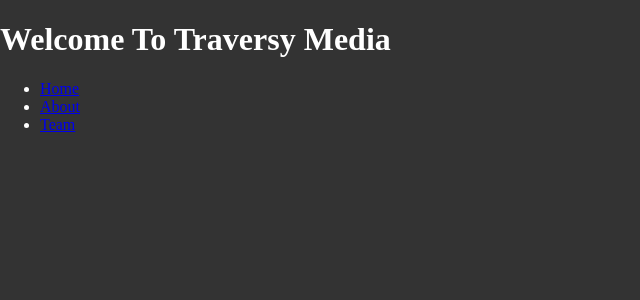
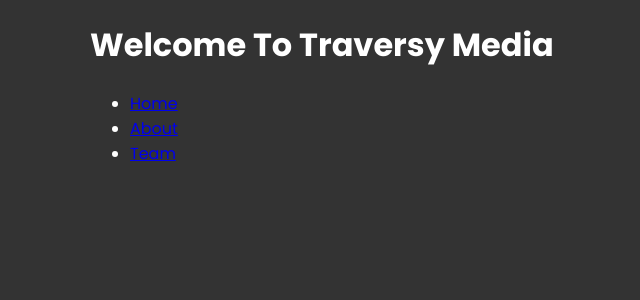
Before and after one commit to ethansalonga/ethans-github, a Next.js app: page / in a window 1280 px wide. Shown: the top 300 px of the page, without its empty margins (0-640 px from the left). Built offline with nearby package versions, Linux system fonts and the light colour scheme.

Commit message:
add poppins font with next/font/google

```diff
--- a/app/layout.jsx
+++ b/app/layout.jsx
@@ -1,4 +1,10 @@
+import { Poppins } from "next/font/google"
 import "./globals.css"
+
+const poppins = Poppins({
+  weight: ["400", "700"],
+  subsets: ["latin"],
+})
 
 export const metadata = {
   title: "Traversy Media",
@@ -10,7 +16,9 @@
 export default function RootLayout({ children }) {
   return (
     <html lang="en">
-      <body>{children}</body>
+      <body className={poppins.className}>
+        <main className="container">{children}</main>
+      </body>
     </html>
   )
 }
```
